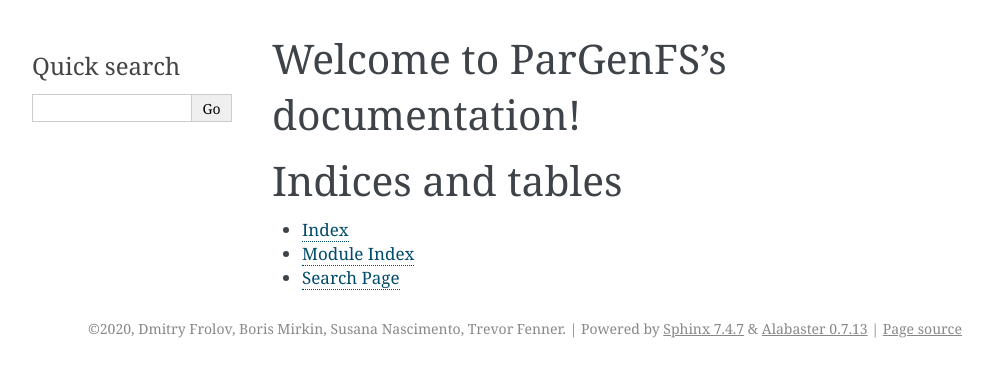
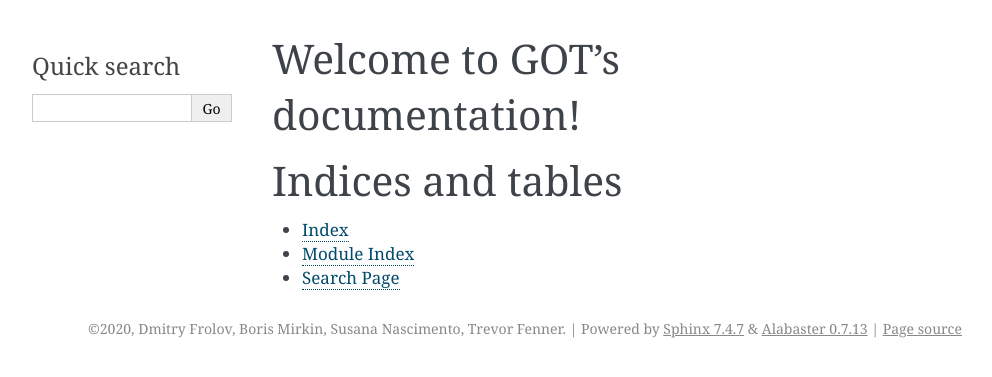
Before and after one commit to dmitsf/GOT, a Sphinx documentation site: the page built from docs/source/index.rst, in a window 1280 px wide. Shown: the top 377 px of the page, without its empty margins (148-1140 px from the left). Built offline with Sphinx 7.4.7, drawn with Linux system fonts in a browser that asks for light colours.

Commit message:
Renaming

```diff
--- a/docs/source/index.rst
+++ b/docs/source/index.rst
@@ -1,10 +1,10 @@
-.. ParGenFS documentation master file, created by
+.. GOT documentation master file, created by
    sphinx-quickstart on Fri Jan 10 12:55:17 2020.
    You can adapt this file completely to your liking, but it should at least
    contain the root `toctree` directive.
 
-Welcome to ParGenFS's documentation!
-====================================
+Welcome to GOT's documentation!
+===============================
 
 .. toctree::
    :maxdepth: 2
--- a/setup.py
+++ b/setup.py
@@ -17,7 +17,7 @@ setuptools.setup(
     description="GOT (generalization over a taxonomy) package",
     long_description=long_description,
     long_description_content_type="text/markdown",
-    url="https://github.com/dmitsf/ParGenFS",
+    url="https://github.com/dmitsf/GOT",
     packages=setuptools.find_packages(),
     classifiers=[
         "Programming Language :: Python :: 3",
```
